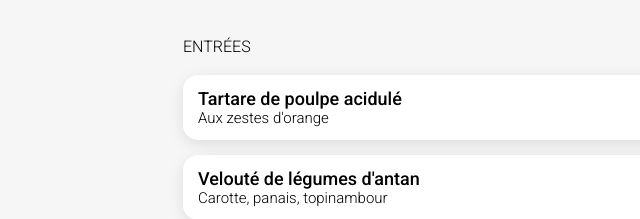
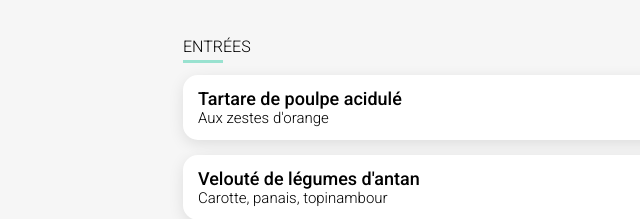
Before and after one commit to foxdrow/ohmyfood, a plain HTML site: page restaurants/a_la_française.html in a window 1280 px wide. Shown: the part 530-749 px from the top of the page, 132-772 px from the left. Drawn offline with Linux system fonts and the light colour scheme; a web font is replaced by a local one.

Commit message:
Add the underlines under the menu-container-title

```diff
--- a/Sass/components/_menu.scss
+++ b/Sass/components/_menu.scss
@@ -42,6 +42,15 @@
       position: relative;
       padding-bottom: 0.7rem;
       margin-bottom: 1.2rem;
+      &::after {
+        content: "";
+        position: absolute;
+        bottom: 0;
+        left: 0;
+        width: 4rem;
+        height: 0.3rem;
+        background-color: $color-tertiary;
+      }
     }
     &-item {
       background-color: #fff;
```
Also changed, not shown: assets/styles/styles.css, 1 other file.
